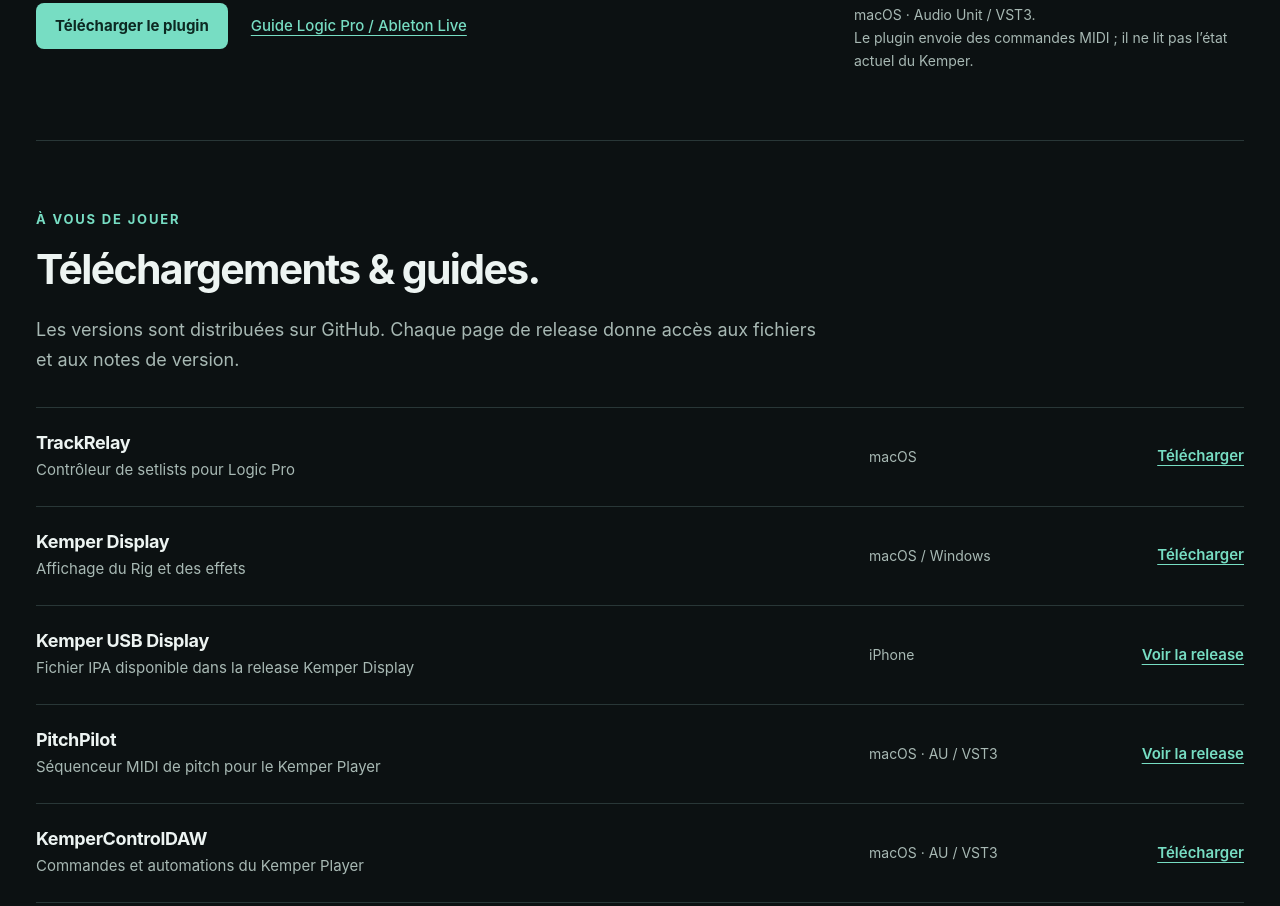
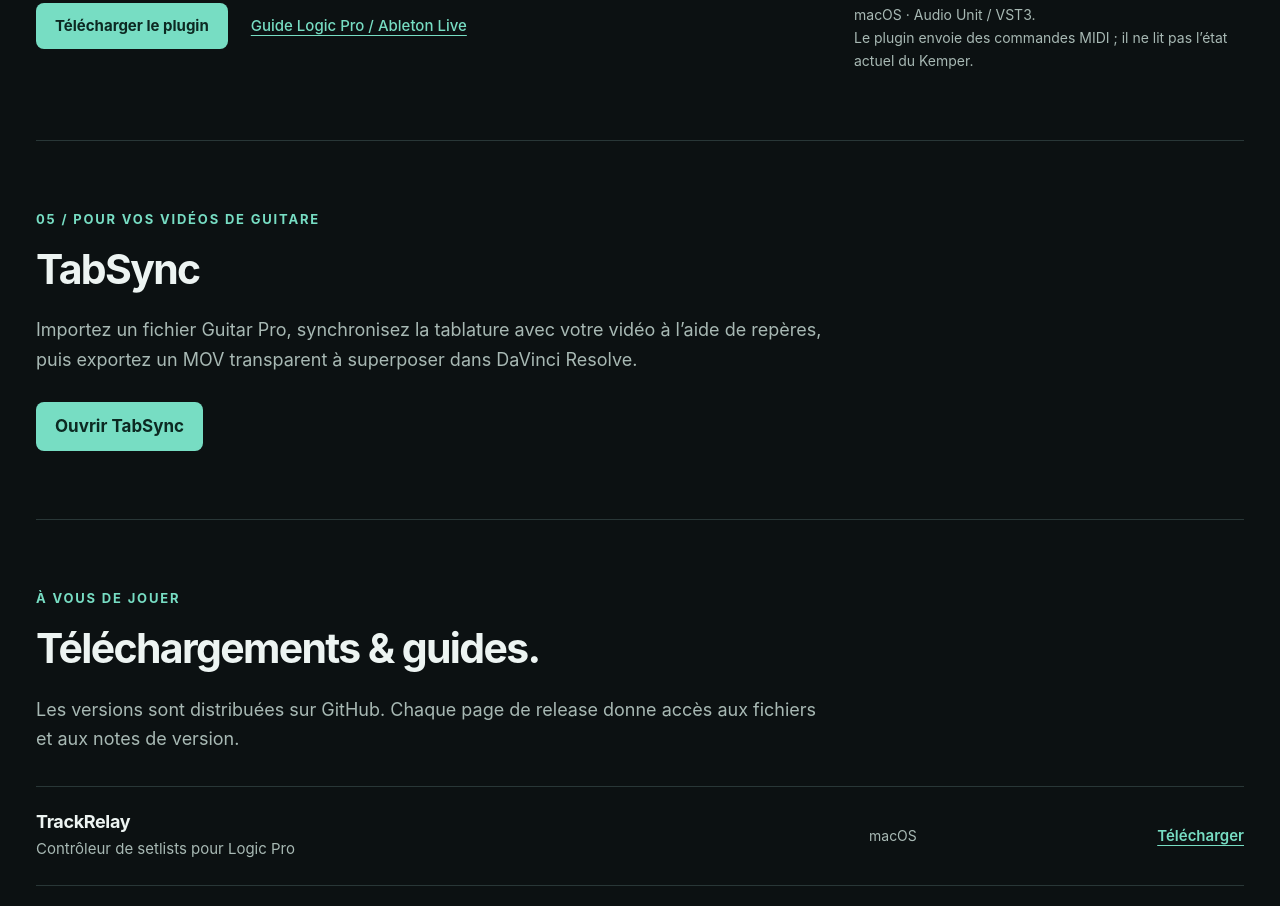
Before and after one commit to adriendoespostrock/adriendoespostrock.github.io, a plain HTML site: page index.html in a window 1280 px wide. Shown: the part 5411-6317 px from the top of the page. Drawn offline with Linux system fonts and the light colour scheme.

Commit message:
Add a short TabSync overview to index.html

```diff
--- a/index.html
+++ b/index.html
@@ -47,7 +47,7 @@
         <a href="#kemper-display"><span class="index">02</span><div><strong>Kemper Display</strong><span>Votre Rig, toujours visible</span></div><span class="platform">Mac · Windows · iPhone</span></a>
         <a href="#pitchpilot"><span class="index">03</span><div><strong>PitchPilot</strong><span>Des motifs de pitch en MIDI</span></div><span class="platform">AU · VST3</span></a>
         <a href="#kemper-control"><span class="index">04</span><div><strong>KemperControlDAW</strong><span>Le Kemper dans vos automations</span></div><span class="platform">AU · VST3</span></a>
-        <a href="tabsync/"><span class="index">05</span><div><strong>TabSync</strong><span>Tablatures synchronisées pour DaVinci Resolve</span></div><span class="platform">Web</span></a>
+        <a href="#tabsync"><span class="index">05</span><div><strong>TabSync</strong><span>Tablatures synchronisées pour DaVinci Resolve</span></div><span class="platform">Web</span></a>
       </section>
 
       <section id="trackrelay" class="section" aria-labelledby="trackrelay-title">
@@ -108,6 +108,13 @@
         <div class="product-bottom"><div class="actions"><a class="button" href="https://github.com/adriendoespostrock/KemperControlDAW/releases/latest">Télécharger le plugin</a><a class="text-link" href="https://github.com/adriendoespostrock/KemperControlDAW#installation">Guide Logic Pro / Ableton Live</a></div><p class="note">macOS · Audio Unit / VST3.<br>Le plugin envoie des commandes MIDI ; il ne lit pas l’état actuel du Kemper.</p></div>
       </section>
 
+      <section id="tabsync" class="section" aria-labelledby="tabsync-title">
+        <p class="eyebrow">05 / Pour vos vidéos de guitare</p>
+        <h2 id="tabsync-title">TabSync</h2>
+        <p class="intro">Importez un fichier Guitar Pro, synchronisez la tablature avec votre vidéo à l’aide de repères, puis exportez un MOV transparent à superposer dans DaVinci Resolve.</p>
+        <a class="button" href="tabsync/">Ouvrir TabSync</a>
+      </section>
+
       <section id="downloads" class="section" aria-labelledby="downloads-title">
         <p class="eyebrow">À vous de jouer</p>
         <h2 id="downloads-title">Téléchargements &amp; guides.</h2>
```
